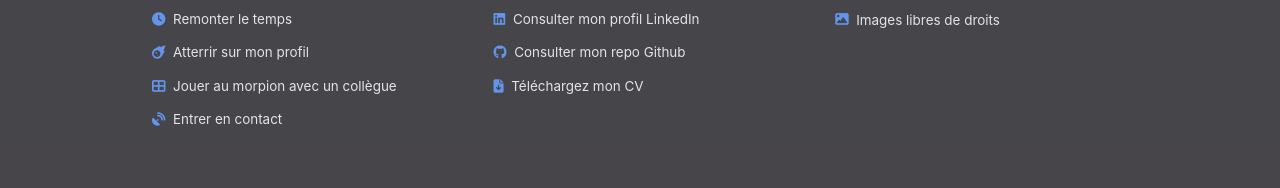
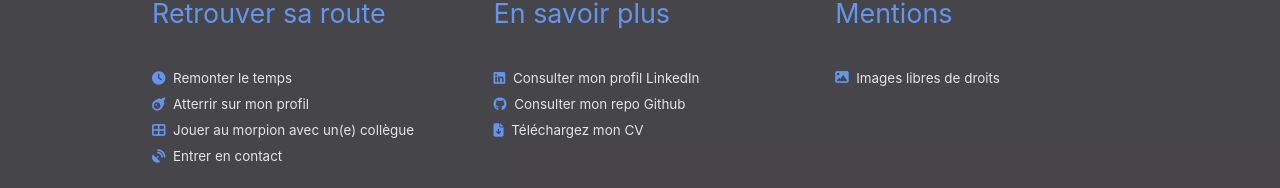
Before and after one commit to B-Audrey/portefolio, a React (Create React App) app: page / in a window 1280 px wide. Shown: the part 613-801 px from the top of the page. Built offline with nearby package versions, Linux system fonts and the light colour scheme.

Commit message:
ajusteent des couleurs

```diff
--- a/src/components/Button/Button.scss
+++ b/src/components/Button/Button.scss
@@ -1,6 +1,7 @@
 @import  '../../styles/styles.scss';
 
 .button{
+    cursor: pointer;
     background-color: transparent;
     border-radius: 10px;
     border: 1px solid $main-background-color;
@@ -12,6 +13,7 @@
         font-size: 1.2em;
     }
     & a{
+        font-weight: 700;
         text-decoration: none !important;
         color: $main-background-color !important;
         height: 100%;
--- a/src/components/Footer/Footer.jsx
+++ b/src/components/Footer/Footer.jsx
@@ -18,7 +18,7 @@ const Footer = () => {
                     </HashLink>
                     <Link to="/portefolio/tictactoe" className="page__link">
                         <i className="fa-solid fa-table-cells-large"></i>
-                        &nbsp; Jouer au morpion avec un collègue
+                        &nbsp; Jouer au morpion avec un(e) collègue
                     </Link>
                     <HashLink to="/portefolio/#contact" className="page__link">
                         <i className="fa-solid fa-satellite-dish"></i>
--- a/src/components/Footer/Footer.scss
+++ b/src/components/Footer/Footer.scss
@@ -33,7 +33,10 @@
         @media (min-width:600px){
             width: 30%;
         }
-        & *{
+        & a{
+            margin: 5px 0px;
+        }
+        & span{
             margin: 5px 0px;
         }
     }
--- a/src/components/Header/Nav/Nav.scss
+++ b/src/components/Header/Nav/Nav.scss
@@ -49,6 +49,7 @@
         }
     }
     &__bloc{
+        cursor: pointer;
         box-sizing: border-box;
         display: flex;
         flex-direction: column;
--- a/src/components/Header/Title/Title.scss
+++ b/src/components/Header/Title/Title.scss
@@ -1,6 +1,7 @@
 @import '../../../styles/styles.scss';
 
 .title{
+    cursor: pointer;
     display: block;
     @media(min-width:600px){
         margin: 0%;
--- a/src/pages/Home.jsx
+++ b/src/pages/Home.jsx
@@ -18,7 +18,7 @@ const Home = () => {
             <Autotext className="header__text" />
             <div className="homeButtons">
               <Button text="Atterrir sur mon profil" hashLink="profil"/>
-              <Button text="Jouer avec un ami" link="/portefolio/tictactoe"/>
+              <Button text="Jouer avec un(e) ami(e)" link="/portefolio/tictactoe"/>
               <Button text="Consulter mes réalisations" hashLink="projets"/>
             </div>
         </header>
```
